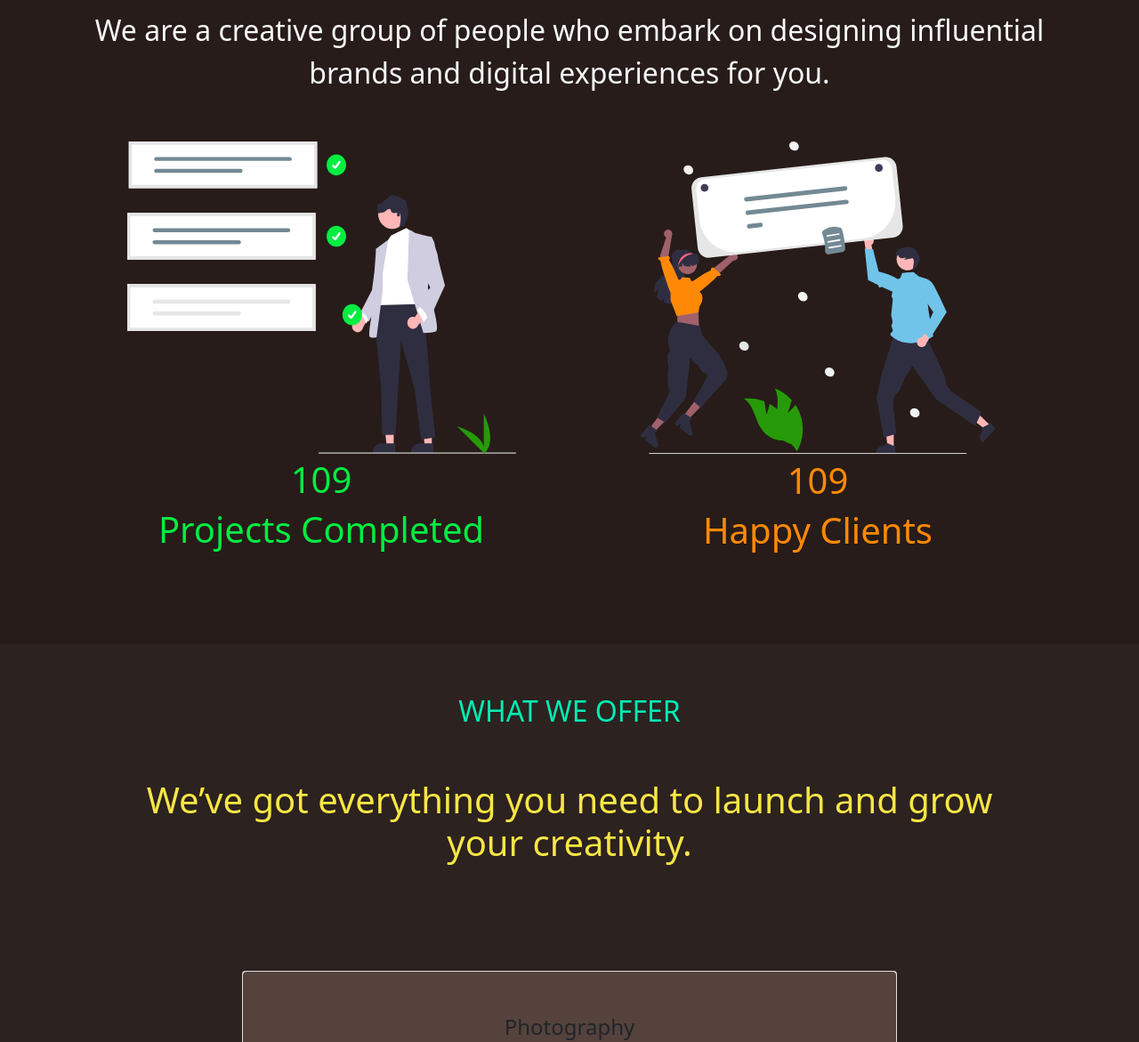
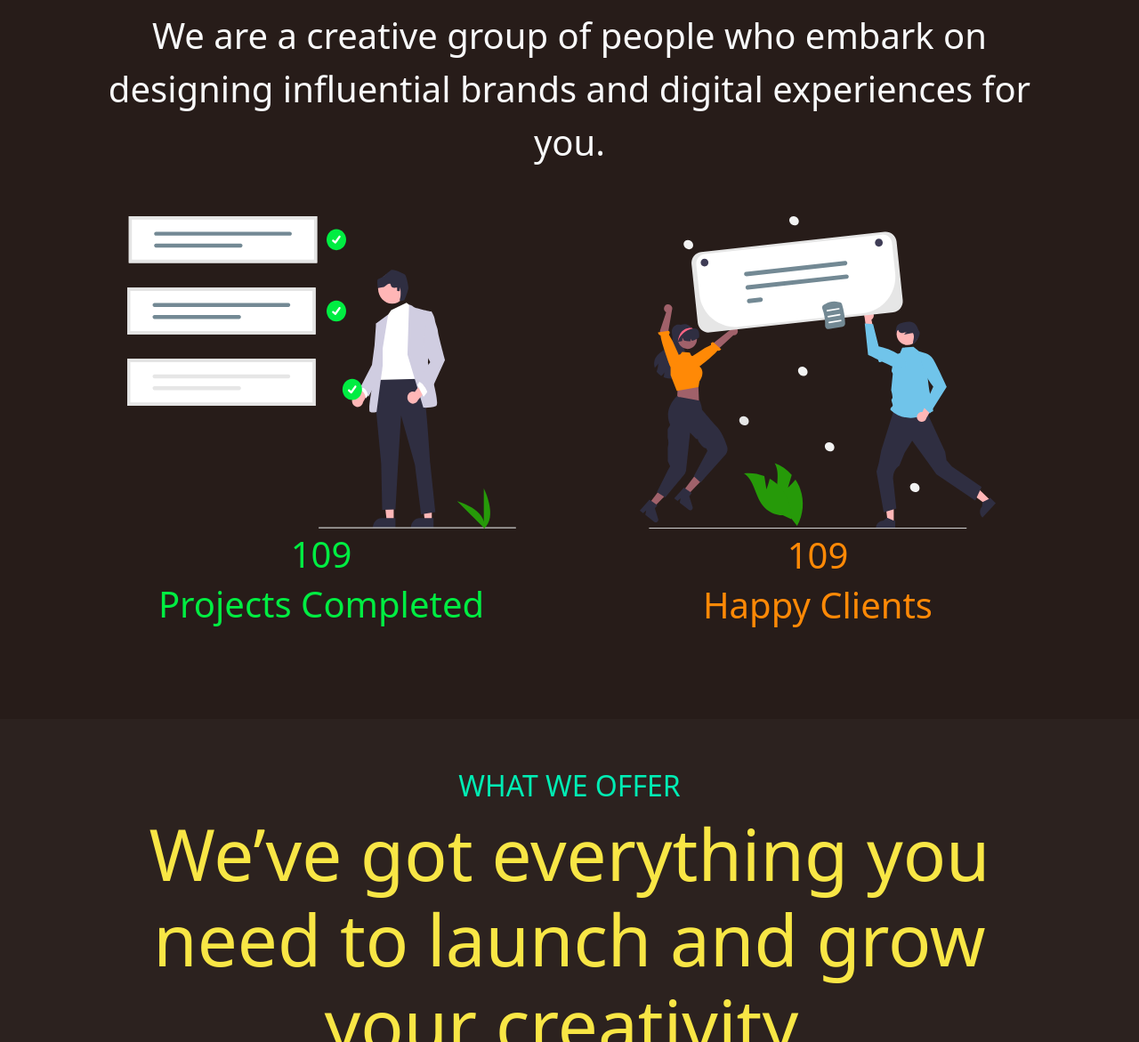
Before and after one commit to Allan-Ojwang/Halmi-Arts, a website: page index.html in a window 1280 px wide. Shown: the part 609-1780 px from the top of the page at 89% size. Drawn offline with nearby package versions, Linux system fonts and the light colour scheme.

Commit message:
Update index.html

```diff
--- a/index.html
+++ b/index.html
@@ -78,7 +78,7 @@
     <div class="container">
       <h2 class="text-lightblue my-2">HELLO THERE</h2>
       <h1 class="display-4 text-yellow my-3 ">We Are Halmi Arts</h1>
-      <p class="fs-2 text-wrap">
+      <p class="fs-1">
         We are a creative group of people who embark on designing influential brands and digital experiences for you.
       </p>
       <div class="container my-5">
@@ -102,7 +102,7 @@
   <section  class="bg-altlight text-light p-5 text-center">
     <div class="container">
       <h2 class=" text-lightblue my-2">WHAT WE OFFER</h2>
-      <h1 class="lg-display-1 text-yellow p-5 ">We’ve got everything you need to launch and grow your creativity.</h1>
+      <h1 class="display-1 text-yellow ">We’ve got everything you need to launch and grow your creativity.</h1>
 
       <div class="row my-5 align-items-center justify-content-center">
         <div class="col-xxl-3 col-lg-8 m-4">
```
